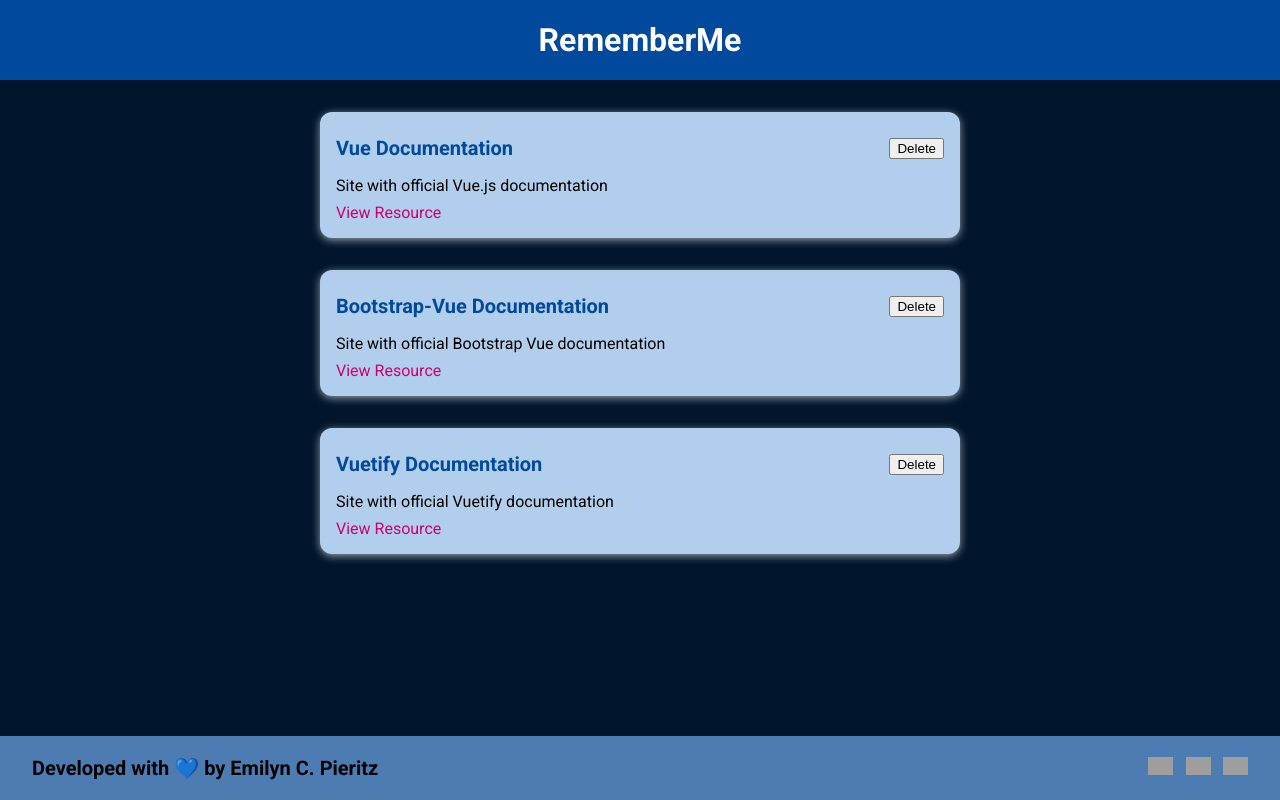
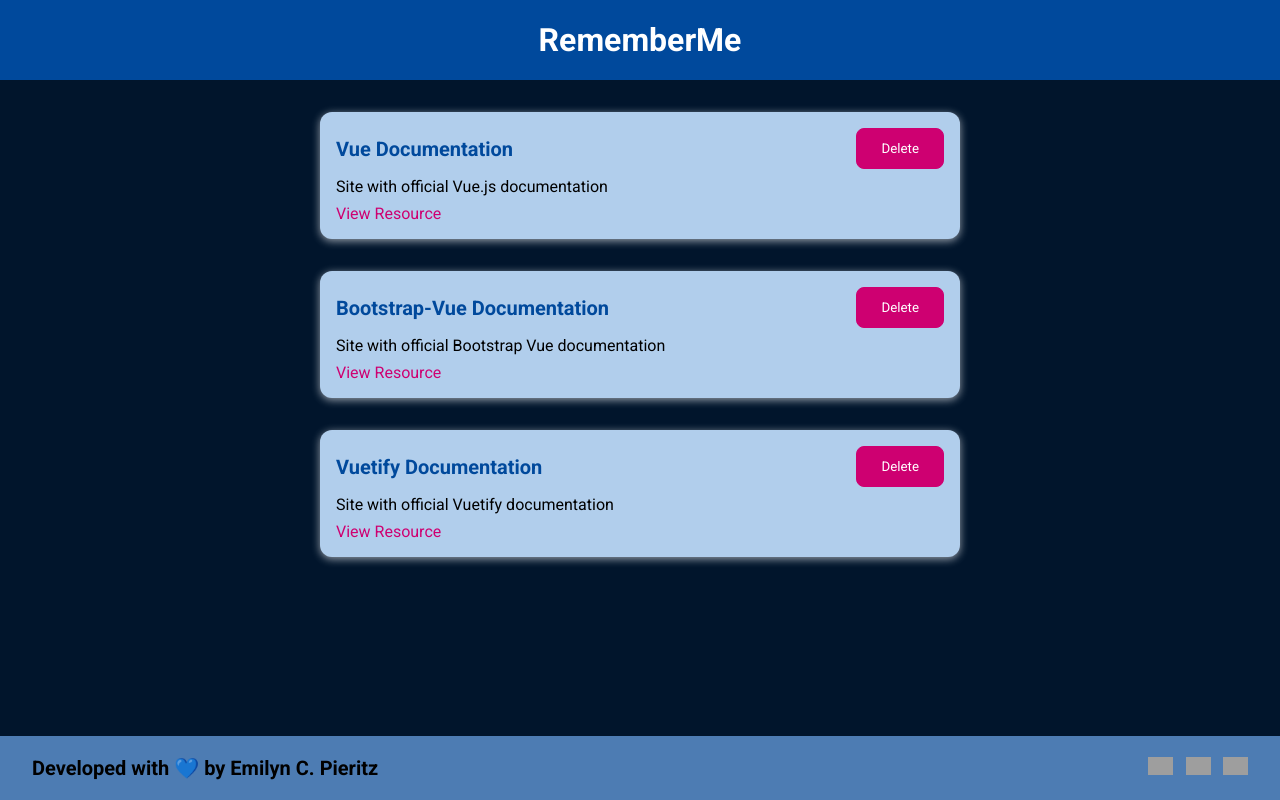
Before and after one commit to ecpieritz/remember-me, a Vue app: page / in a window 1280 px wide. Built offline with nearby package versions, Linux system fonts and the light colour scheme; grey boxes are pictures that could not be loaded.

Commit message:
Added button style

```diff
--- a/src/components/UI/BaseButton.vue
+++ b/src/components/UI/BaseButton.vue
@@ -11,5 +11,30 @@
 </script>
 
 <style scoped>
+  button {
+    padding: 0.75rem 1.5rem;
+    font-family: inherit;
+    background-color: #ce0071;
+    border: 1px solid #ce0071;
+    border-radius: 8px;
+    color: white;
+    cursor: pointer;
+  }
 
+  button:hover,
+  button:active {
+    background-color: #d14190;
+    border-color: #d14190;
+  }
+
+  .flat {
+    background-color: transparent;
+    color: #ce0071;
+    border: none;
+  }
+
+  .flat:hover,
+  .flat:active {
+    background-color: #e065a9;
+  }
 </style>
```
